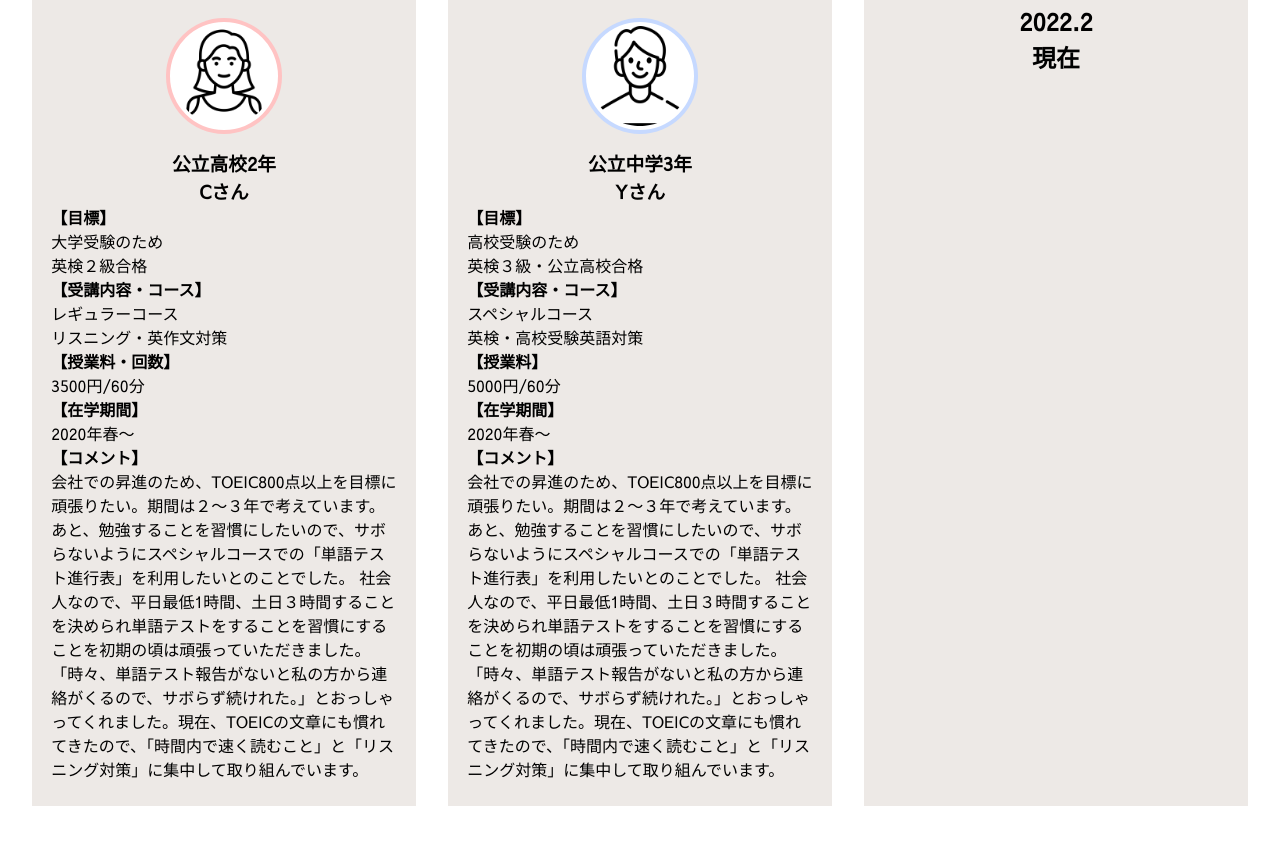
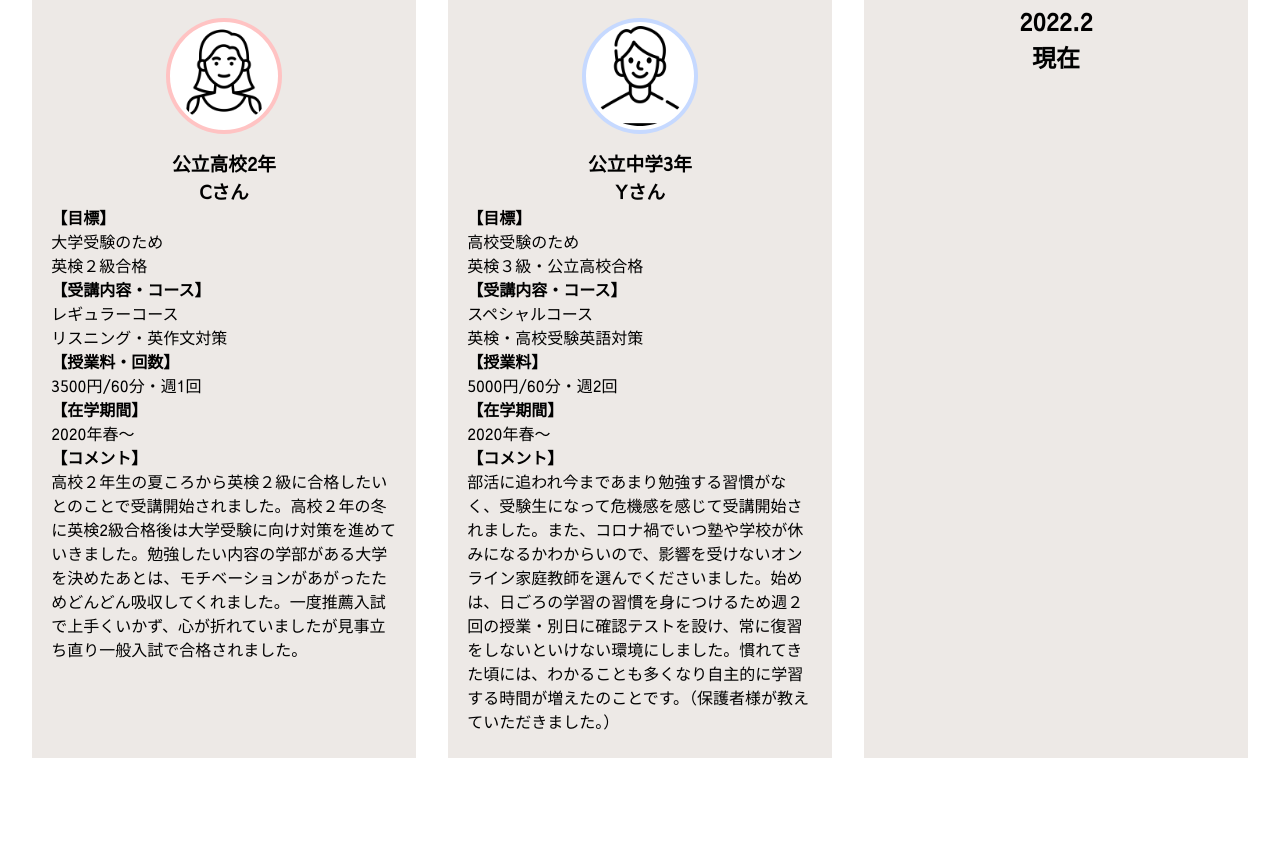
Before and after one commit to Queenshiba/katekyo, a website: page dist/sample.html in a window 1280 px wide. Shown: the part 1983-2827 px from the top of the page. Drawn offline with Linux system fonts and the light colour scheme.

Commit message:
add last comment

```diff
--- a/dist/sample.html
+++ b/dist/sample.html
@@ -291,12 +291,11 @@
                 <p>レギュラーコース</p>
                 <p>リスニング・英作文対策</p>
                 <h4>【授業料・回数】</h4>
-                <p>3500円/60分</p>
+                <p>3500円/60分・週1回</p>
                 <h4>【在学期間】</h4>
                 <p>2020年春～</p>
                 <h4>【コメント】</h4>
-                <p>会社での昇進のため、TOEIC800点以上を目標に頑張りたい。期間は２～３年で考えています。あと、勉強することを習慣にしたいので、サボらないようにスペシャルコースでの「単語テスト進行表」を利用したいとのことでした。
-                社会人なので、平日最低1時間、土日３時間することを決められ単語テストをすることを習慣にすることを初期の頃は頑張っていただきました。「時々、単語テスト報告がないと私の方から連絡がくるので、サボらず続けれた。」とおっしゃってくれました。現在、TOEICの文章にも慣れてきたので、「時間内で速く読むこと」と「リスニング対策」に集中して取り組んでいます。
+                <p>高校２年生の夏ころから英検２級に合格したいとのことで受講開始されました。高校２年の冬に英検2級合格後は大学受験に向け対策を進めていきました。勉強したい内容の学部がある大学を決めたあとは、モチベーションがあがったためどんどん吸収してくれました。一度推薦入試で上手くいかず、心が折れていましたが見事立ち直り一般入試で合格されました。
                 </p>
             </div>
         </div>
@@ -316,12 +315,11 @@
                 <p>スペシャルコース</p>
                 <p>英検・高校受験英語対策</p>
                 <h4>【授業料】</h4>
-                <p>5000円/60分</p>
+                <p>5000円/60分・週2回</p>
                 <h4>【在学期間】</h4>
                 <p>2020年春～</p>
                 <h4>【コメント】</h4>
-                <p>会社での昇進のため、TOEIC800点以上を目標に頑張りたい。期間は２～３年で考えています。あと、勉強することを習慣にしたいので、サボらないようにスペシャルコースでの「単語テスト進行表」を利用したいとのことでした。
-                社会人なので、平日最低1時間、土日３時間することを決められ単語テストをすることを習慣にすることを初期の頃は頑張っていただきました。「時々、単語テスト報告がないと私の方から連絡がくるので、サボらず続けれた。」とおっしゃってくれました。現在、TOEICの文章にも慣れてきたので、「時間内で速く読むこと」と「リスニング対策」に集中して取り組んでいます。
+                <p>部活に追われ今まであまり勉強する習慣がなく、受験生になって危機感を感じて受講開始されました。また、コロナ禍でいつ塾や学校が休みになるかわからいので、影響を受けないオンライン家庭教師を選んでくださいました。始めは、日ごろの学習の習慣を身につけるため週２回の授業・別日に確認テストを設け、常に復習をしないといけない環境にしました。慣れてきた頃には、わかることも多くなり自主的に学習する時間が増えたのことです。（保護者様が教えていただきました。）
                 </p>
             </div>
         </div>
```
